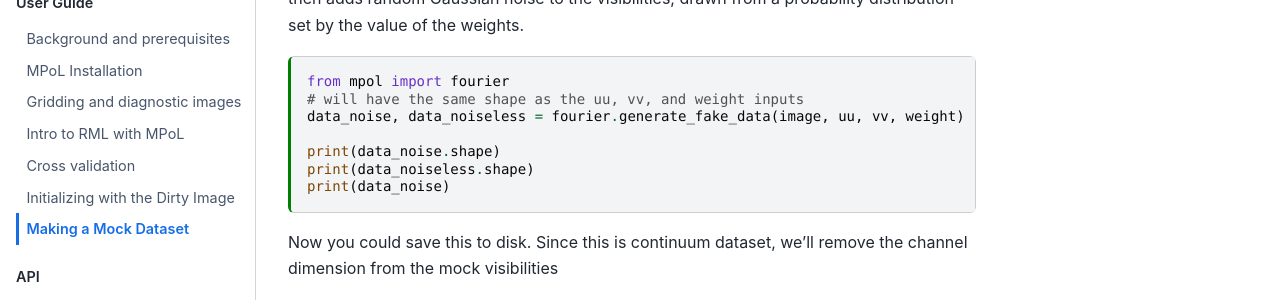
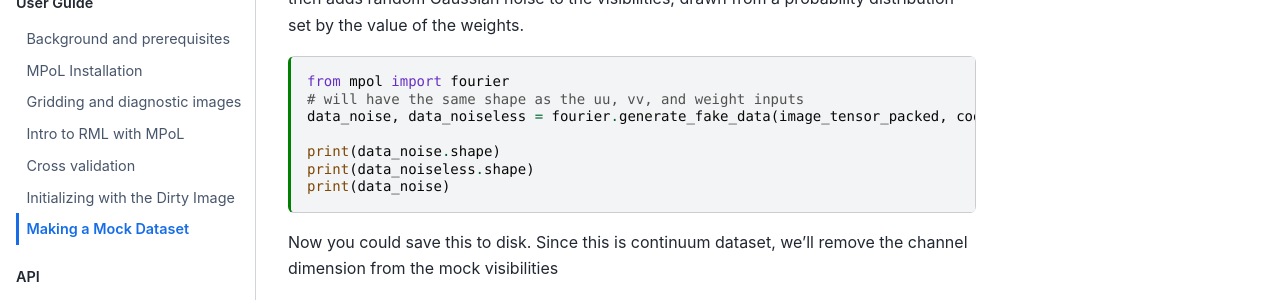
Before and after one commit to MPoL-dev/MPoL, a Sphinx documentation site: the page built from docs/ci-tutorials/fakedata.md, in a window 1280 px wide and 900 px high, scrolled down 7210 px. Shown: the part 152-452 px from the top of the window. Built offline with Sphinx 7.4.7 and the Sphinx Book theme 1.1.4, drawn with Linux system fonts in a browser that asks for light colours.

````diff
--- a/docs/ci-tutorials/fakedata.md
+++ b/docs/ci-tutorials/fakedata.md
@@ -311,7 +311,7 @@
 ```{code-cell} ipython3
 from mpol import fourier
 # will have the same shape as the uu, vv, and weight inputs
-data_noise, data_noiseless = fourier.generate_fake_data(image, uu, vv, weight)
+data_noise, data_noiseless = fourier.generate_fake_data(image_tensor_packed, coords, uu, vv, weight)
 
 print(data_noise.shape)
 print(data_noiseless.shape)
````
